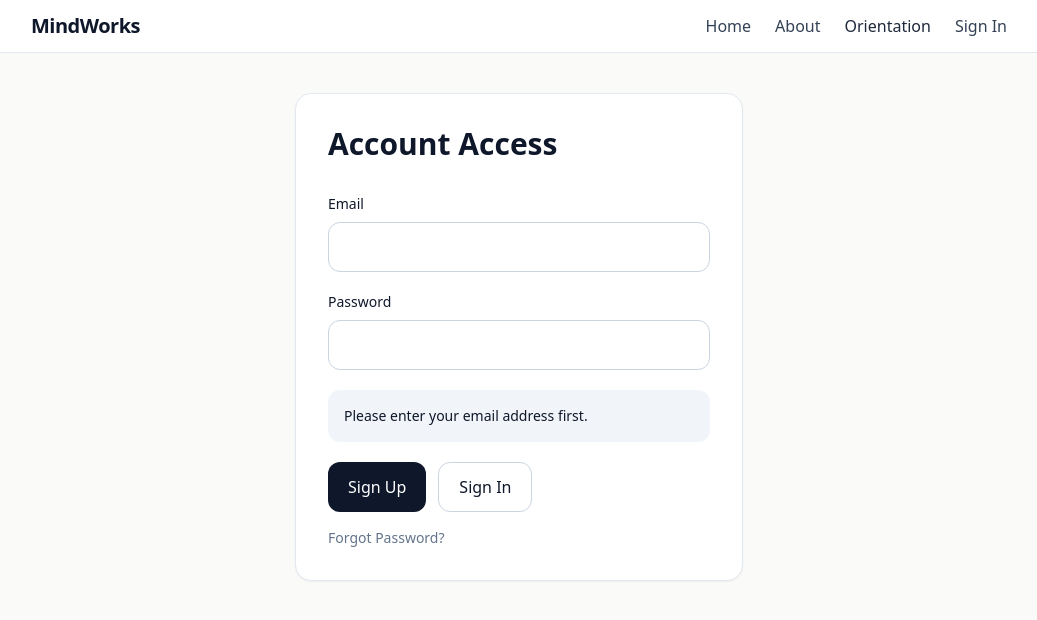
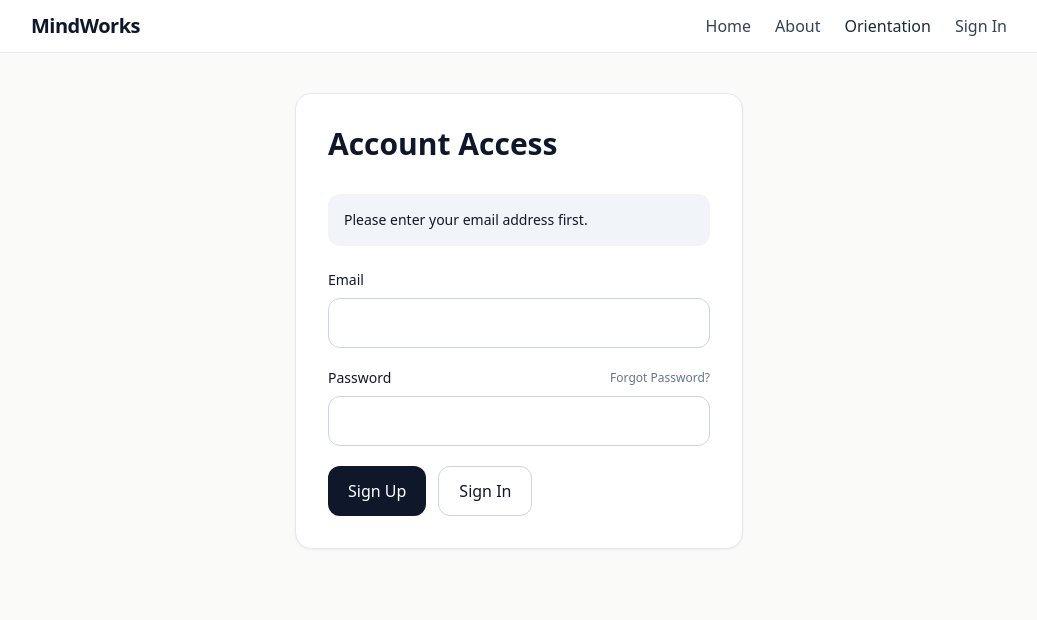
Before and after one commit to stopinder/therapy-orientation-quiz, a Vue app: page /auth in a window 1280 px wide. Both pictures are taken after a click on the button "Forgot Password?". Shown: the top 620 px of the page, without its empty margins (121-1158 px from the left). Built offline with nearby package versions, Linux system fonts and the light colour scheme; no server answers.

Commit message:
Move forgot password link above password field

```diff
--- a/src/views/AuthView.vue
+++ b/src/views/AuthView.vue
@@ -15,6 +15,13 @@
         <p class="mt-1 text-emerald-800">
           We've sent you a confirmation link. Please confirm your email address, then return here to sign in.
         </p>
+      </div>
+
+      <div
+          v-if="message"
+          class="mb-6 rounded-xl bg-slate-100 p-4 text-sm"
+      >
+        {{ message }}
       </div>
 
       <form
@@ -38,9 +45,19 @@
 
         <div>
 
-          <label class="mb-2 block text-sm font-medium">
-            Password
-          </label>
+          <div class="mb-2 flex items-center justify-between">
+            <label class="text-sm font-medium">
+              Password
+            </label>
+
+            <button
+                type="button"
+                @click="sendPasswordReset"
+                class="text-xs text-slate-500 transition hover:text-slate-900"
+            >
+              Forgot Password?
+            </button>
+          </div>
 
           <input
               v-model="password"
@@ -49,13 +66,6 @@
           />
 
         </div>
-
-      <div
-          v-if="message"
-          class="rounded-xl bg-slate-100 p-4 text-sm"
-      >
-        {{ message }}
-      </div>
 
       <div class="flex flex-col gap-4">
 
@@ -75,14 +85,6 @@
               Sign In
             </button>
           </div>
-
-          <button
-              type="button"
-              @click="sendPasswordReset"
-              class="self-start text-sm text-slate-500 transition hover:text-slate-900"
-          >
-            Forgot Password?
-          </button>
 
         </div>
 
```
